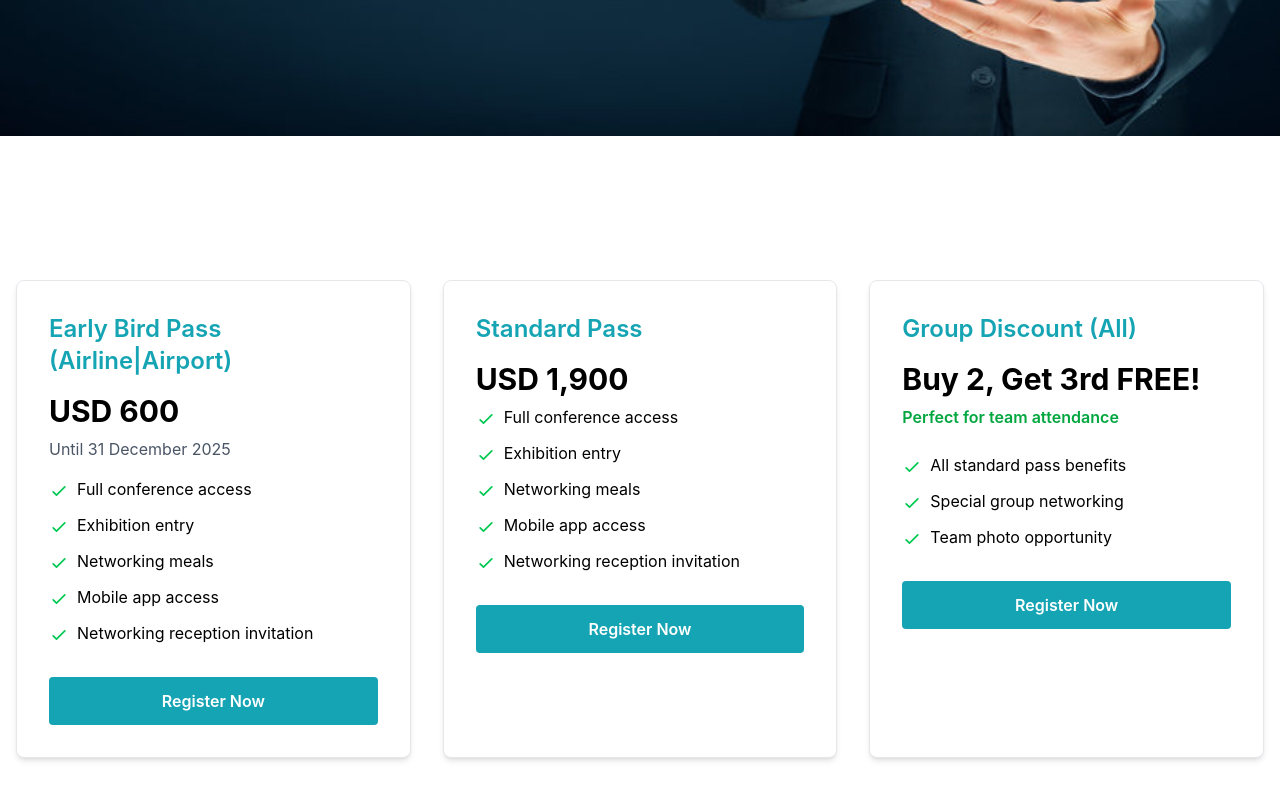
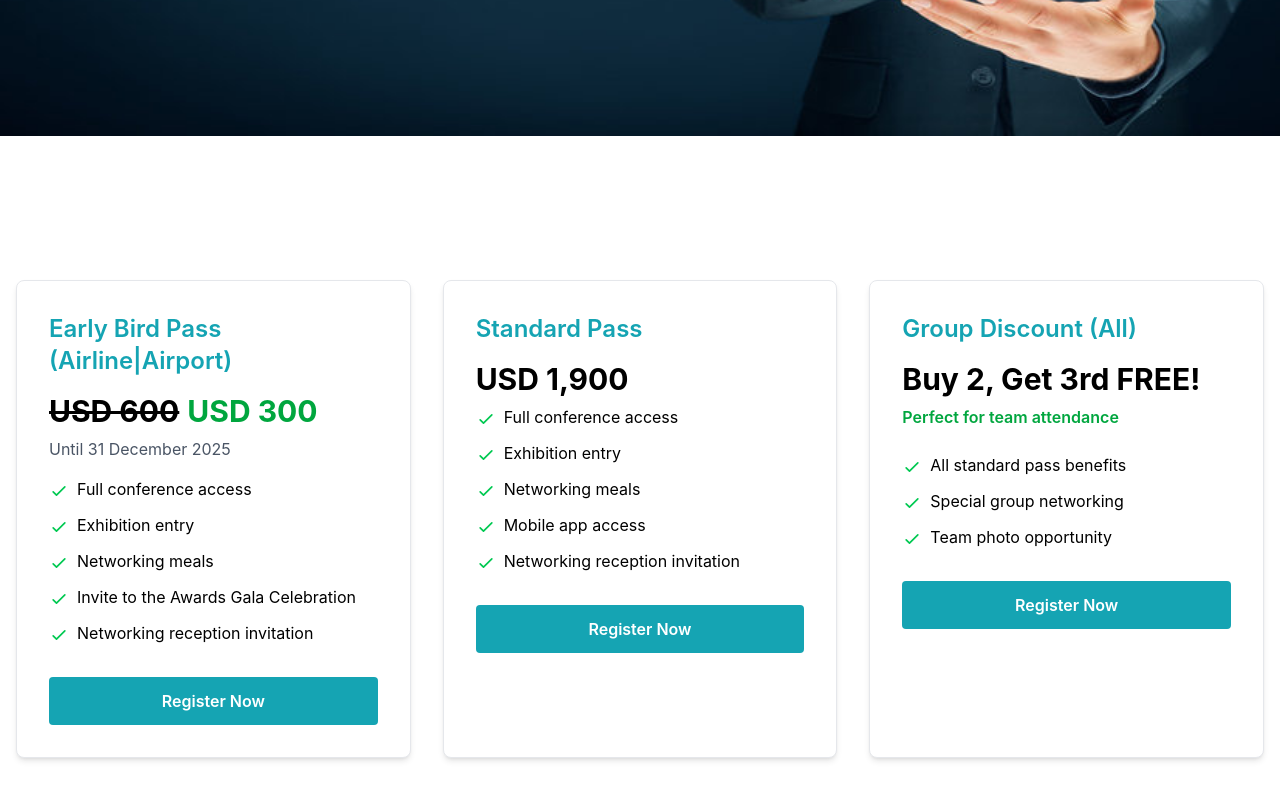
Before and after one commit to evreneducation/iams, a React (Vite) app: page /registration in a window 1280 px wide. Shown: the part 448-1248 px from the top of the page. Built offline with nearby package versions, Linux system fonts and the light colour scheme; a web font is replaced by a local one.

Commit message:
little last registration price change

```diff
--- a/src/pages/Registration.jsx
+++ b/src/pages/Registration.jsx
@@ -1,32 +1,32 @@
 // src/pages/Registration.js
-import React from "react";
+import React, { useEffect } from "react";
 import { useNavigate } from "react-router-dom";
 import AOS from "aos";
 import "aos/dist/aos.css";
 import registernow from "../../public/registeration/register.jpg";
-import { useEffect } from "react";
 
 const Registration = () => {
   const navigate = useNavigate();
 
   useEffect(() => {
     AOS.init({
-      duration: 1000, // animation duration in ms
-      easing: "ease-in-out", // easing function
-      once: true, // animation happens only once
+      duration: 1000,
+      easing: "ease-in-out",
+      once: true,
     });
   }, []);
 
   const passes = [
     {
       name: "Early Bird Pass (Airline|Airport)",
-      price: "USD 600",
+      oldPrice: "USD 600",
+      price: "USD 300",
       validity: "Until 31 December 2025",
       features: [
         "Full conference access",
         "Exhibition entry",
         "Networking meals",
-        "Mobile app access",
+        "Invite to the Awards Gala Celebration", // ✅ updated feature
         "Networking reception invitation",
       ],
     },
@@ -55,8 +55,7 @@ const Registration = () => {
 
   return (
     <>
-      {/* Hero Section (Full Width, No Top Margin) */}
-
+      {/* Hero Section */}
       <section
         data-aos="fade-down"
         className="relative overflow-x-hidden bg-cover bg-center bg-no-repeat"
@@ -64,10 +63,9 @@ const Registration = () => {
           backgroundImage: `url(${registernow})`,
           backgroundSize: "100% 100%",
           marginTop: "80px",
-          // objectFit:'cover'
         }}
       >
-        <div className="absolute inset-0 "></div> {/* overlay */}
+        <div className="absolute inset-0 "></div>
         <div className="relative container mx-auto text-center py-32 md:py-40">
           <div className="max-w-5xl mx-auto">
             <h1 className="text-5xl md:text-7xl font-bold mb-6 text-white animate-fadeIn">
@@ -96,7 +94,19 @@ const Registration = () => {
               >
                 {pass.name}
               </h3>
-              <div className="text-3xl font-bold mb-2">{pass.price}</div>
+
+              {/* ✅ Price Display */}
+              {pass.oldPrice ? (
+                <div className="text-3xl font-bold mb-2">
+                  <span className="line-through  mr-2">
+                    {pass.oldPrice}
+                  </span>
+                  <span className="text-green-600">{pass.price}</span>
+                </div>
+              ) : (
+                <div className="text-3xl font-bold mb-2">{pass.price}</div>
+              )}
+
               {pass.validity && (
                 <p className="text-gray-600 mb-4">{pass.validity}</p>
               )}
```
